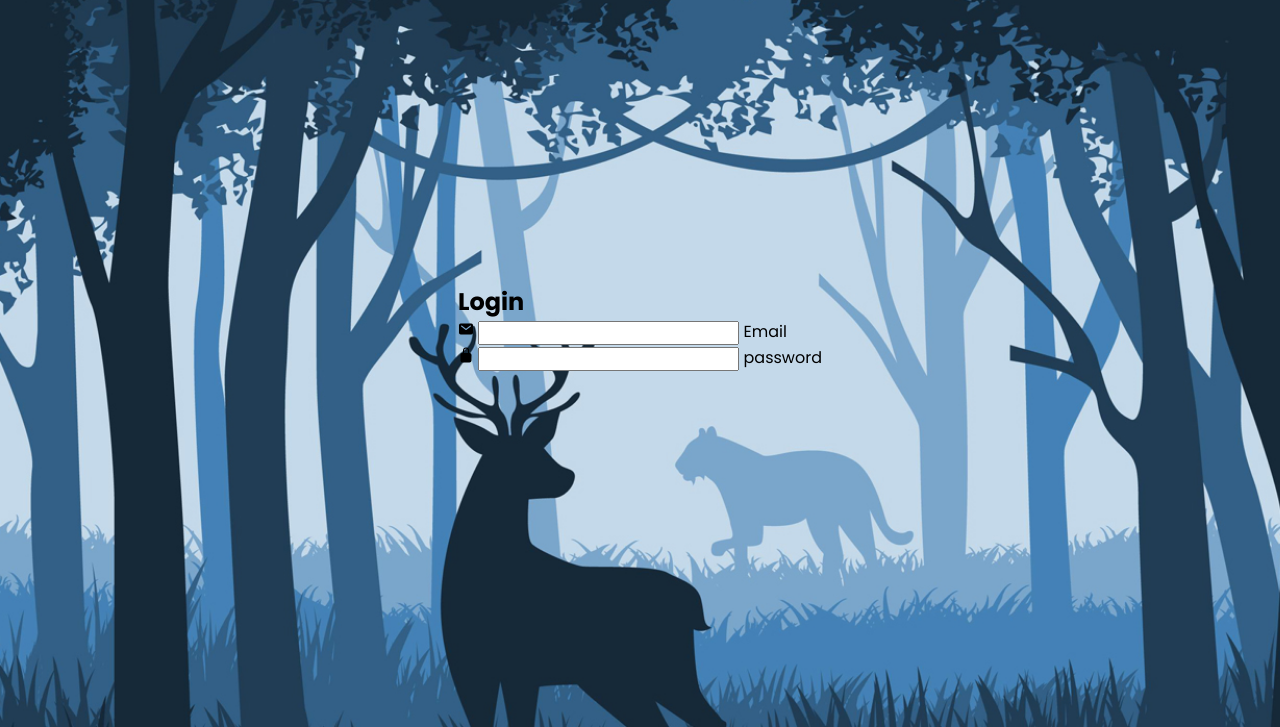
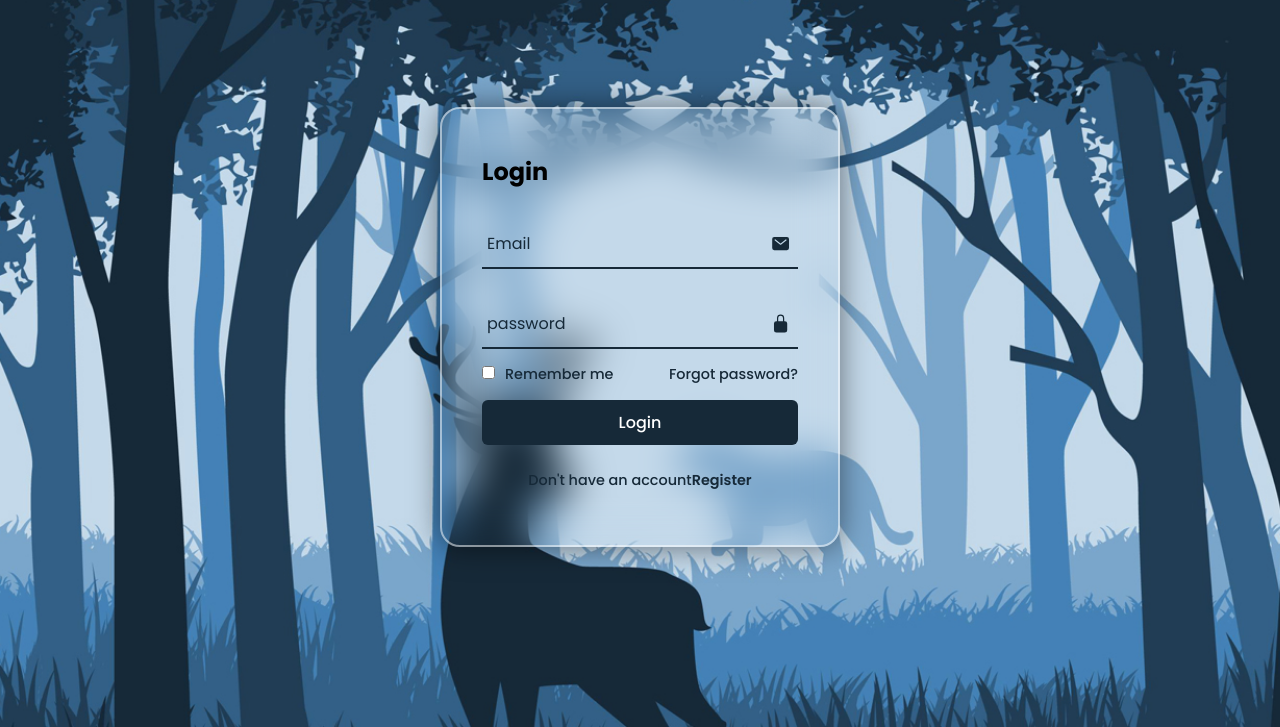
Before and after one commit to AkashHaryana/Login-and-Registration, a plain HTML site: page index.html in a window 1280 px wide. Shown: the part 73-800 px from the top of the page. Drawn offline with nearby package versions, Linux system fonts and the light colour scheme.

Commit message:
sitting2

```diff
--- a/index.html
+++ b/index.html
@@ -36,6 +36,14 @@
                     <input type="password" required>
                     <label for="Password">password</label>
                 </div>
+                    <div class="remember-forgot">
+                    <label for="" ><input type="checkbox" name="" id="">Remember me</label>
+                    <a href="#">Forgot password?</a>
+                </div>
+                <button class="btn">Login</button>
+                <div class="login-register">
+                    <p>Don't have an account<a href="#" class="register-link">Register</a></p>
+                </div>
             </form>
         </div>
     </div>
--- a/style.css
+++ b/style.css
@@ -86,3 +86,132 @@ header{
 
 
 }
+.wrapper{
+    position: relative;
+    width: 400px;
+    height:440px;
+    background: transparent;
+    border: 2px solid rgba(255,255,  255   , .5);
+    border-radius: 20px;
+    backdrop-filter: blur(20px);
+    box-shadow: 0 0 30px rgba(0, 0, 0, .5);
+    display: flex;
+    justify-content: center;
+    align-items: center;
+}
+.wrapper .form-box{
+    width: 100%;
+    padding: 40px;
+
+}
+
+.wrapper .form-box.Login{
+    font-size: 2em;
+    color: #162938;
+    text-align: center;
+
+}
+
+.input-box{
+    position: relative;
+    width: 100%;
+    height: 50px;
+    border-bottom: 2px solid #162938;
+    margin: 30px 0;
+}
+.input-box label{
+    position: absolute;
+    top: 50%;
+    left: 5px;
+    transform: translateY(-50%);
+    font-size: 1em;
+    color: #162938;
+    pointer-events: none;
+    transition: .5s ;
+}
+.input-box input{
+    width: 100%;
+    height: 100%;
+    background: transparent;
+    border: none;
+    outline:none;
+    font-size: 1em;
+    color: #162938;
+    font-weight: 600;
+
+
+}
+
+.input-box .icon{
+    position: absolute;
+    right: 8px;
+    font-size: 1.2em;
+    color: #162938;
+    line-height: 57px;
+
+
+}
+
+.input-box input:focus~label,
+.input-box input:valid~label{
+    top: -5px;
+}
+
+.remember-forgot{
+    font-size: .9em;
+    color: #162938;
+    font-weight: 500;
+    margin: -15px 0 15px;
+    display: flex;
+    justify-content: space-between;
+
+
+}
+
+.remember-forgot label input{
+
+    accent-color: #162938;
+    margin-right: 10px;
+}
+
+.remember-forgot a{
+    color: #162938;
+    text-decoration: none;
+
+}
+.btn{
+    width: 100%;
+    height: 45px;
+    background: #162938;
+    border: none;
+    outline: none;
+    border-radius: 6px ;
+    cursor: pointer;
+    font-size: 1em;
+    color: #fff;
+    font-weight: 500;
+
+}
+
+.login-register{
+    font-size: .9em;
+    color: #162938;
+    text-align: center;
+    font-weight: 500;
+    margin: 25px 0 10px;
+
+}
+.register-link p a{
+    color: #162938;
+}
+
+.login-register p a {
+    color: #162938;
+    text-decoration: none;
+    font-weight: 600;
+}
+
+.login-register p a:hover{
+    text-decoration: underline;
+
+}
```
